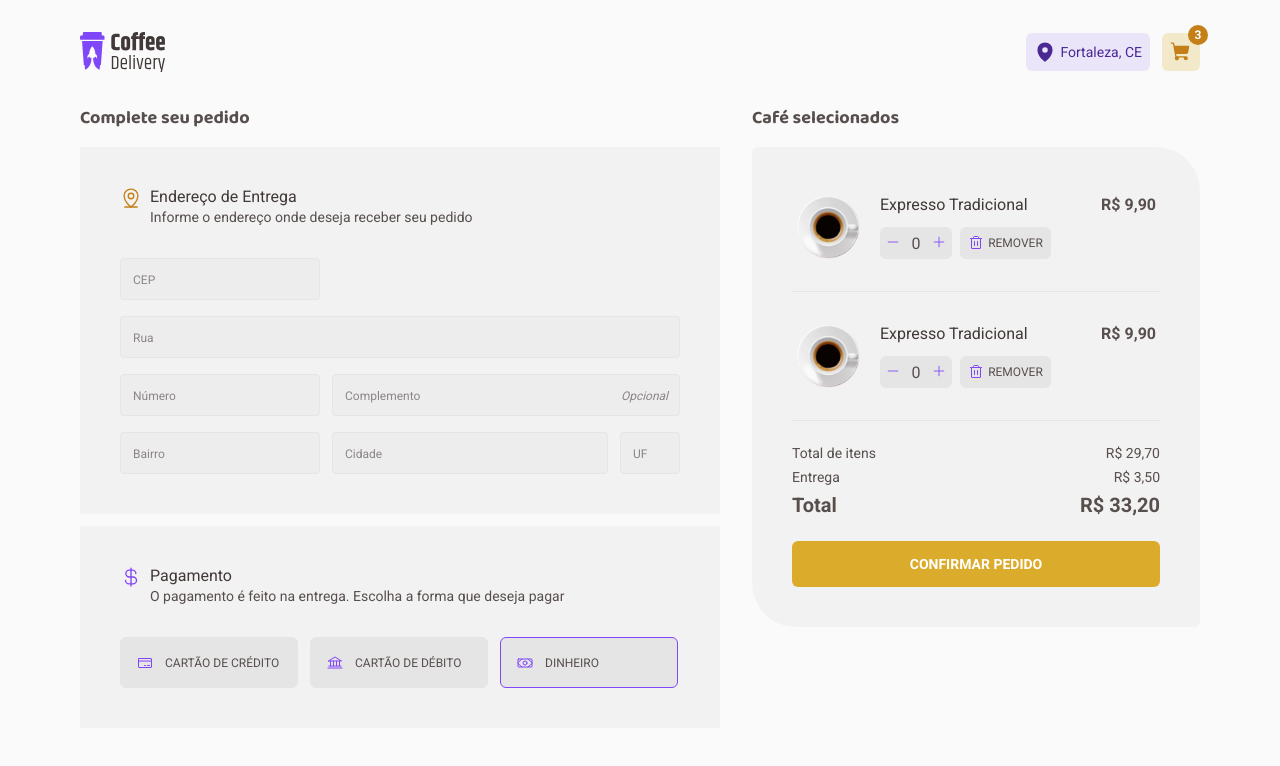
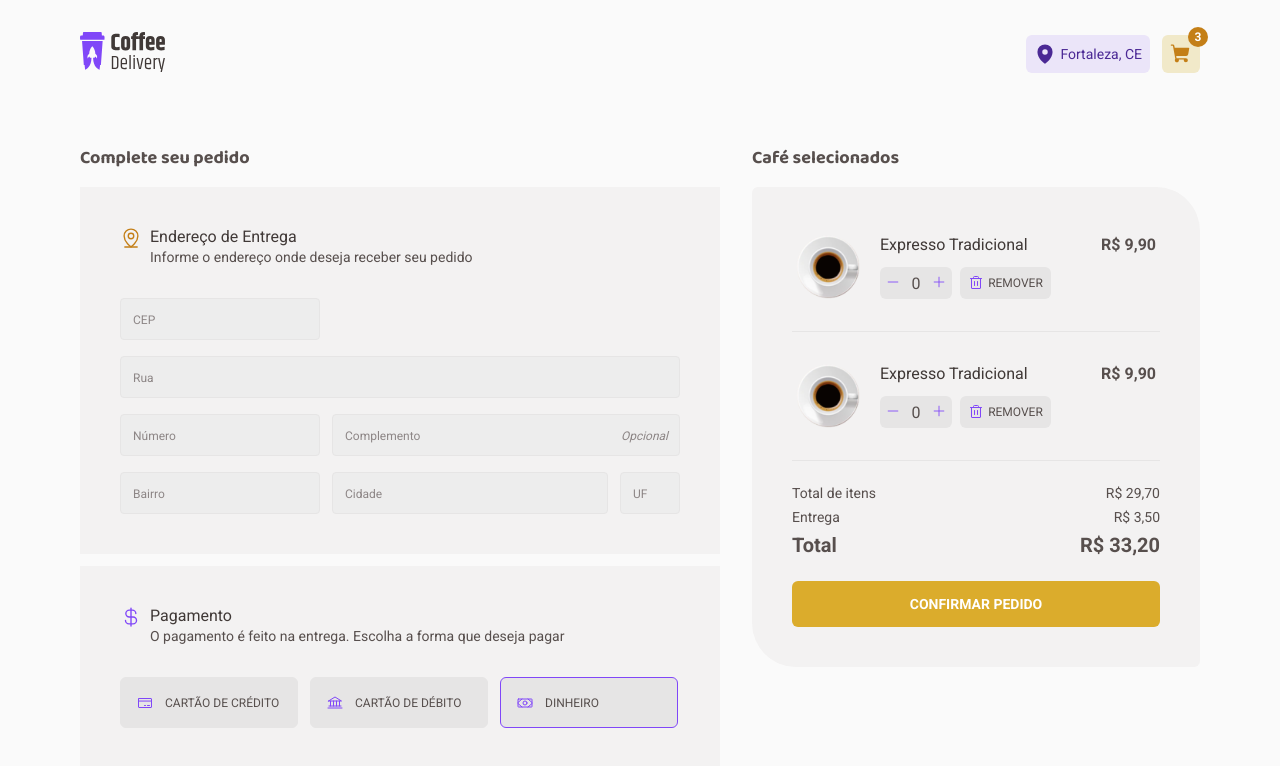
Before and after one commit to steniomoreira/cofee-delivery, a React (Vite) app: page /checkout in a window 1280 px wide. Shown: the top 766 px of the page. Built offline with nearby package versions, Linux system fonts and the light colour scheme.

Commit message:
refact: added header fixed

```diff
--- a/src/components/header/Header.tsx
+++ b/src/components/header/Header.tsx
@@ -1,13 +1,22 @@
-import { ActionContainer, HeaderContainer, LocationContainer } from './styles'
+import {
+  ActionContainer,
+  HeaderContainer,
+  LocationContainer,
+  HeaderWrapper,
+} from './styles'
 import { MapPin } from 'phosphor-react'
 import { Cart } from '../cart/Cart'
 
 import logoCoffeeDelivery from '../../assets/images/logo-coffee-delivery.svg'
+import { Link } from 'react-router-dom'
 
 export function Header() {
   return (
     <HeaderContainer>
+      <HeaderWrapper>
+        <Link to="/">
           <img src={logoCoffeeDelivery} alt="" />
+        </Link>
 
         <ActionContainer>
           <LocationContainer>
@@ -17,6 +26,7 @@ export function Header() {
 
           <Cart to="/checkout" title="Checkout" />
         </ActionContainer>
+      </HeaderWrapper>
     </HeaderContainer>
   )
 }
--- a/src/components/header/styles.ts
+++ b/src/components/header/styles.ts
@@ -1,14 +1,28 @@
 import styled from 'styled-components'
 
 export const HeaderContainer = styled.header`
+  position: fixed;
+  top: 0;
+  width: 100%;
+  background: ${(props) => props.theme.background};
+`
+
+export const HeaderWrapper = styled.div`
   width: 100%;
   max-width: 72rem;
+  padding: 2rem 1rem;
   margin: 0 auto;
-  padding: 2rem 1rem;
-
   display: flex;
   justify-content: space-between;
   align-items: center;
+
+  > a {
+    box-shadow: none;
+
+    :focus {
+      box-shadow: none;
+    }
+  }
 `
 
 export const LocationContainer = styled.span`
--- a/src/layouts/defaultLayout/styles.ts
+++ b/src/layouts/defaultLayout/styles.ts
@@ -4,7 +4,7 @@ export const LayoutDefaultContainer = styled.div`
   width: 100%;
   min-height: 100vh;
   margin: 0 auto;
-  padding: 0;
+  padding: 104px 0 0;
 
   display: flex;
   flex-direction: column;
--- a/src/pages/checkout/styles.ts
+++ b/src/pages/checkout/styles.ts
@@ -4,7 +4,7 @@ import { CoffeeCardContainer } from '../../components/coffeeCardBox/styles'
 export const CheckoutContainer = styled.div`
   width: 100%;
   max-width: 72rem;
-  padding: 0 1rem;
+  padding: 2.5rem 1rem 0;
   margin: 0 auto;
 
   display: flex;
--- a/src/pages/success/Seccess.tsx
+++ b/src/pages/success/Seccess.tsx
@@ -17,7 +17,7 @@ export function Success() {
             </span>
             <p>
               Entregar em <strong>Rua Ana Rocha, 85</strong> <br />
-              Guagiri - Caucaia, CE
+              Guagiru - Caucaia, CE
             </p>
           </DescriptionInfo>
 
--- a/src/pages/success/styles.ts
+++ b/src/pages/success/styles.ts
@@ -3,7 +3,7 @@ import styled from 'styled-components'
 export const SuccessContainer = styled.div`
   width: 100%;
   max-width: 72rem;
-  padding: 0 1rem;
+  padding: 5rem 1rem 0;
   margin: 0 auto;
 
   > h1 {
```
Lines whose indentation alone changed are shown as unchanged.
